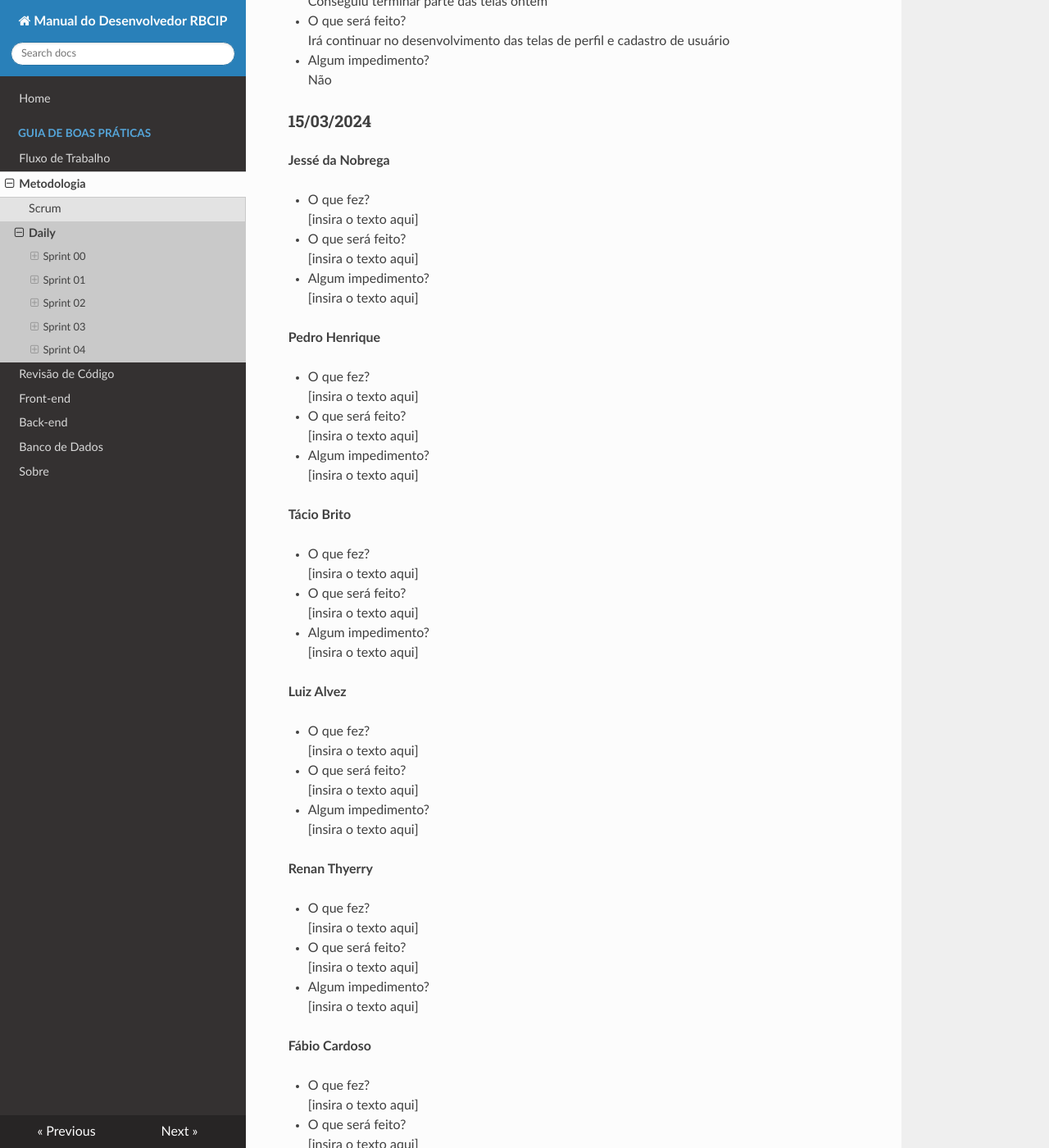
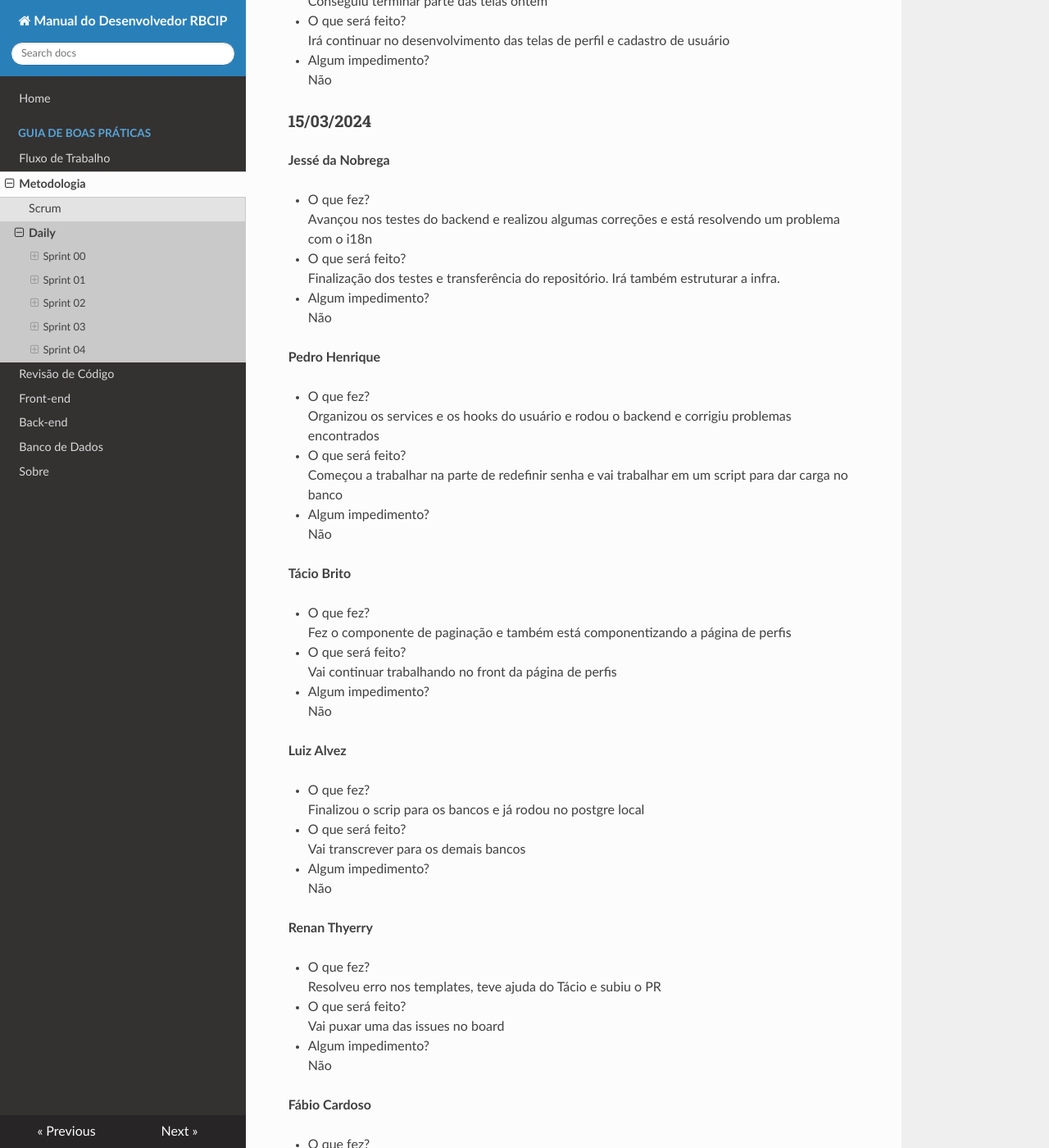
Before and after one commit to jesseazevedo/ManualDesenvolvimento, an MkDocs documentation site: the page built from docs/scrum/daily.md, in a window 1280 px wide and 1400 px high, scrolled down 20396 px. Shown: the whole window at 82% size. Built offline with MkDocs 1.6.1, drawn with Linux system fonts in a browser that asks for light colours; nearby versions of some CDN libraries; some of the changed text lies outside the part shown.

Commit message:
daily 15/03/24

```diff
--- a/docs/scrum/daily.md
+++ b/docs/scrum/daily.md
@@ -824,65 +824,56 @@ Irá continuar no desenvolvimento das telas de perfil e cadastro de usuário
 **Jessé da Nobrega**
 
 * O que fez?
-[insira o texto aqui]
-* O que será feito?
-[insira o texto aqui]
-* Algum impedimento?
-[insira o texto aqui]
-
-**Pedro Henrique**
-
-* O que fez?
-[insira o texto aqui]
-* O que será feito?
-[insira o texto aqui]
-* Algum impedimento?
-[insira o texto aqui]
-
-**Tácio Brito**
-
-* O que fez?
-[insira o texto aqui]
-* O que será feito?
-[insira o texto aqui]
-* Algum impedimento?
-[insira o texto aqui]
-
-**Luiz Alvez**
-
-* O que fez?
-[insira o texto aqui]
-* O que será feito?
-[insira o texto aqui]
-* Algum impedimento?
-[insira o texto aqui]
-
-**Renan Thyerry**
-
-* O que fez?
-[insira o texto aqui]
-* O que será feito?
-[insira o texto aqui]
-* Algum impedimento?
-[insira o texto aqui]
-
-**Fábio Cardoso**
-
-* O que fez?
-[insira o texto aqui]
-* O que será feito?
-[insira o texto aqui]
-* Algum impedimento?
-[insira o texto aqui]
-
-**Angelo Morais**
-
-* O que fez?
-[insira o texto aqui]
-* O que será feito?
-[insira o texto aqui]
-* Algum impedimento?
-[insira o texto aqui]
+Avançou nos testes do backend e realizou algumas correções e está resolvendo um problema com o i18n
+* O que será feito?
+Finalização dos testes e transferência do repositório. Irá também estruturar a infra.
+* Algum impedimento?
+Não
+
+**Pedro Henrique**
+
+* O que fez?
+Organizou os services e os hooks do usuário e rodou o backend e corrigiu problemas encontrados
+* O que será feito?
+Começou a trabalhar na parte de redefinir senha e vai trabalhar em um script para dar carga no banco
+* Algum impedimento?
+Não
+
+**Tácio Brito**
+
+* O que fez?
+Fez o componente de paginação e também está componentizando a página de perfis
+* O que será feito?
+Vai continuar trabalhando no front da página de perfis
+* Algum impedimento?
+Não
+
+**Luiz Alvez**
+
+* O que fez?
+Finalizou o scrip para os bancos e já rodou no postgre local
+* O que será feito?
+Vai transcrever para os demais bancos
+* Algum impedimento?
+Não
+
+**Renan Thyerry**
+
+* O que fez?
+Resolveu erro nos templates, teve ajuda do Tácio e subiu o PR
+* O que será feito?
+Vai puxar uma das issues no board
+* Algum impedimento?
+Não
+
+**Fábio Cardoso**
+
+* O que fez?
+Realizou os ajustes das telas de perfil
+* O que será feito?
+Aguardando orientações para
+* Algum impedimento?
+Não
 
 ### 18/03/2024
 
```
Also changed, not shown: docs/scrum/index.md (line endings or trailing spaces), site/index.html, site/scrum/index.html, 1 other file.
